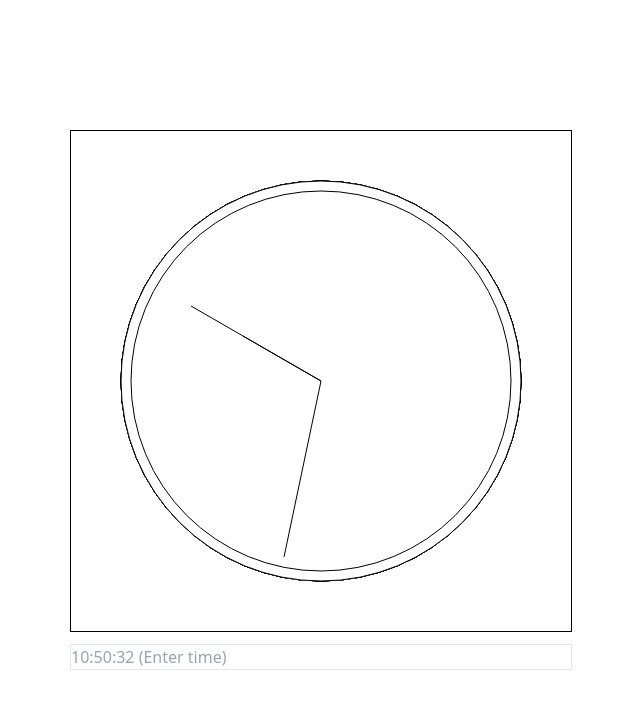
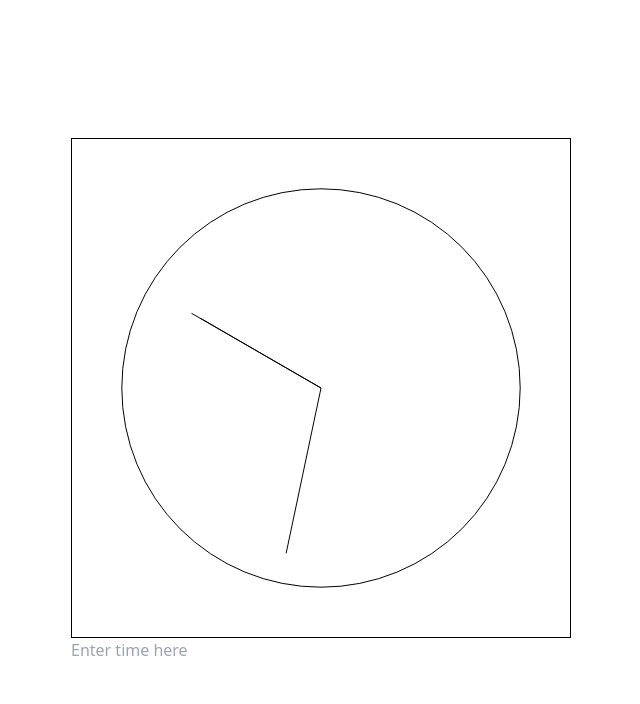
Before and after one commit to aniketchanana/next-clock, a Next.js app: page / in a window 1280 px wide. Shown: the top 704 px of the page, without its empty margins (319-959 px from the left). Built offline with nearby package versions, Linux system fonts and the light colour scheme.

Commit message:
Added same logic using svg

```diff
--- a/src/components/Clock/clock.utils.ts
+++ b/src/components/Clock/clock.utils.ts
@@ -1,6 +1,6 @@
 import { CLOCK_DIMENSION } from "./clock.constant";
 
-const polarToCartesianCoordinates = (
+export const polarToCartesianCoordinates = (
   radius: number,
   angleInDegrees: number
 ): { x: number; y: number } => {
--- /dev/null
+++ b/src/components/ClockSvg/clockSvg.utils.ts
@@ -0,0 +1,44 @@
+import { polarToCartesianCoordinates } from "../Clock/clock.utils";
+export const getArcPath = (
+  startAngle: number,
+  endAngle: number,
+  RADIUS: number,
+  CENTER: { X: number; Y: number }
+) => {
+  const start = polarToCartesianCoordinates(RADIUS, startAngle);
+  const end = polarToCartesianCoordinates(RADIUS, endAngle);
+
+  const angleDiff = endAngle - startAngle;
+
+  const arcStartX = CENTER.X + start.x;
+  const arcStartY = CENTER.Y + start.y;
+
+  const arcEndX = CENTER.X + end.x;
+  const arcEndY = CENTER.Y + end.y;
+
+  // it will draw like we humans draw without lifting pen and
+  // command L will start the point from the previously left point
+  const d = [
+    "M",
+    arcStartX,
+    arcStartY,
+    "A",
+    RADIUS, // ellipsis horizontal axis
+    RADIUS, // ellipsis vertical axis
+    0,
+    angleDiff > 180 ? 1 : 0, // 0 or 1 // large arc angle every arc ends can be joined using 2 ways larger and smaller
+    1, // which side to draw curve 1 means away from center 0 from towards center
+    arcEndX,
+    arcEndY,
+    "L", // represents line
+    CENTER.X, // line start
+    CENTER.Y, // line end
+    "L",
+    arcStartX,
+    arcStartY,
+  ];
+  if (angleDiff === 360) {
+    d.push("Z");
+  }
+  return d.join(" ");
+};
--- /dev/null
+++ b/src/components/ClockSvg/index.tsx
@@ -0,0 +1,98 @@
+import { useEffect, useRef, useState } from "react";
+import { polarToCartesianCoordinates } from "../Clock/clock.utils";
+import { getArcPath } from "./clockSvg.utils";
+
+const RADIUS = 200;
+const CENTER = {
+  X: 200,
+  Y: 200,
+};
+const ClockSvg = () => {
+  const [date, setDate] = useState<Date>(new Date());
+  const hour = date.getHours();
+  const h = hour > 12 ? hour % 12 : hour;
+  const minute = date.getMinutes();
+  const second = date.getSeconds();
+  const time = `${h}:${minute}:${second}`;
+
+  useEffect(() => {
+    let counter = 1;
+    const intervalId = setInterval(() => {
+      setDate(new Date(date.getTime() + counter * 1000));
+      counter++;
+    }, 1000);
+    return () => clearInterval(intervalId);
+    // eslint-disable-next-line react-hooks/exhaustive-deps
+  }, [date]);
+  const [hoursPassed, minutePassed, secondPassed] = time.split(":").map(Number);
+  const { x: secondX, y: secondY } = polarToCartesianCoordinates(
+    RADIUS - 30,
+    secondPassed >= 15 ? (secondPassed - 15) * 6 : 270 + secondPassed * 6
+  );
+  const { x: minuteX, y: minuteY } = polarToCartesianCoordinates(
+    RADIUS - 50,
+    minutePassed >= 15 ? (minutePassed - 15) * 6 : 270 + minutePassed * 6
+  );
+  const { x: hourX, y: hourY } = polarToCartesianCoordinates(
+    RADIUS - 60,
+    hoursPassed >= 3 ? (hoursPassed - 3) * 30 : 270 + hoursPassed * 30
+  );
+
+  return (
+    <div>
+      <svg
+        height="500"
+        width="500"
+        viewBox="0 0 500 500"
+        style={{ border: "1px solid black" }}
+      >
+        <circle
+          cx="250"
+          cy="250"
+          r="200"
+          stroke="black"
+          strokeWidth="1"
+          fill="white"
+        />
+        <line
+          x1={250}
+          y1={250}
+          x2={secondX + 250}
+          y2={secondY + 250}
+          stroke="black"
+          strokeWidth="1"
+        />
+        <line
+          x1={250}
+          y1={250}
+          x2={minuteX + 250}
+          y2={minuteY + 250}
+          stroke="black"
+          strokeWidth="1"
+        />
+        <line
+          x1={250}
+          y1={250}
+          x2={hourX + 250}
+          y2={hourY + 250}
+          stroke="black"
+          strokeWidth="1"
+        />
+      </svg>
+      <input
+        placeholder="Enter time here"
+        onBlur={(e) => {
+          const date = new Date();
+
+          setDate(
+            new Date(
+              `${date.getMonth() + 1} ${date.getUTCDate()} ${e.target.value}`
+            )
+          );
+        }}
+      />
+    </div>
+  );
+};
+
+export default ClockSvg;
--- a/src/pages/index.tsx
+++ b/src/pages/index.tsx
@@ -1,10 +1,12 @@
 import Clock from "@/components/Clock";
+import ClockSvg from "@/components/ClockSvg";
 import Image from "next/image";
 
 export default function Home() {
   return (
     <div className="flex items-center justify-center h-full w-full">
-      <Clock />
+      {/* <Clock /> */}
+      <ClockSvg />
     </div>
   );
 }
```
